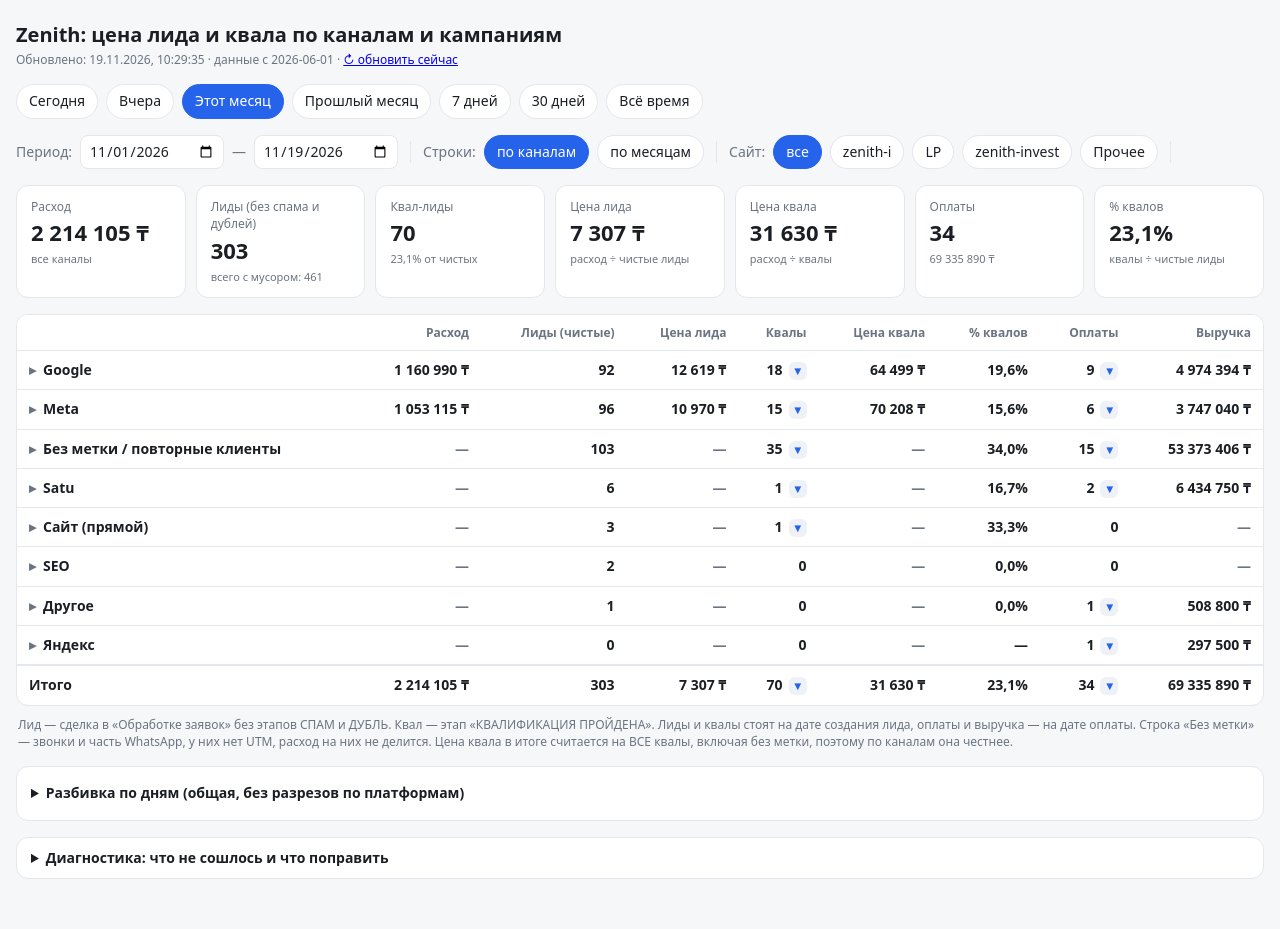
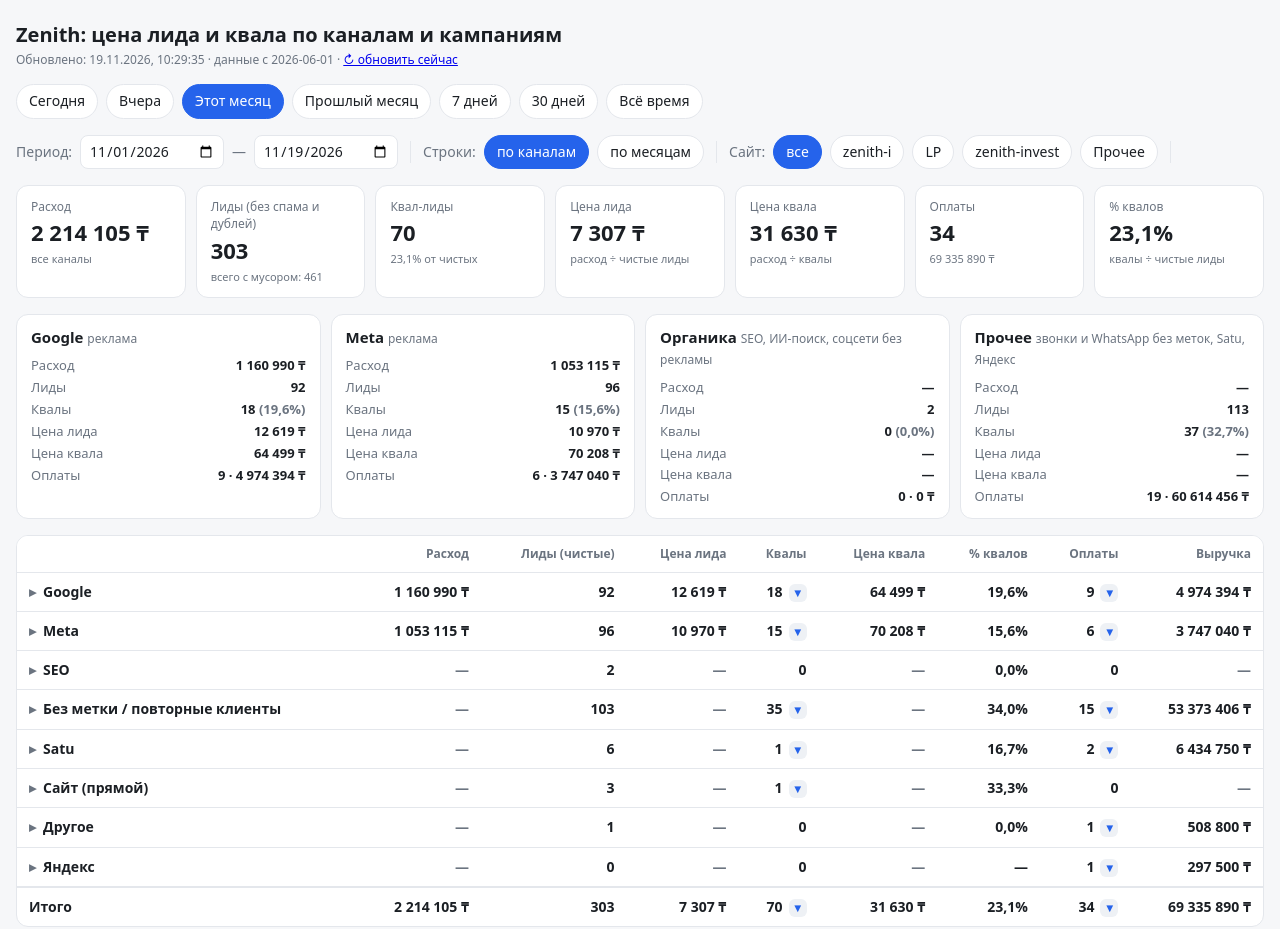
Before and after one commit to geronimoapch/zenith-analytics, a website: page index.html in a window 1280 px wide. Shown: the top 929 px of the page. Drawn offline with Linux system fonts and the light colour scheme.

Commit message:
Сводка по источникам Google / Meta / Органика / Прочее; органика по utm_medium organic/social/ai-assistant и ИИ-ассистентам
Co-Authored-By: Claude Opus 5.5 <noreply@anthropic.com>
Claude-Session: https://claude.ai/code/session_01Xa1RKCQie8cxoJ13oqUeWV

```diff
--- a/index.html
+++ b/index.html
@@ -26,6 +26,11 @@
   .bar input[type=date]{border:1px solid var(--line);background:var(--card);color:var(--ink);padding:5px 8px;border-radius:8px;font:inherit}
   .sep{width:1px;height:22px;background:var(--line);margin:0 4px}
   .kpis{display:grid;grid-template-columns:repeat(auto-fit,minmax(150px,1fr));gap:10px;margin-bottom:16px}
+  .src{display:grid;grid-template-columns:repeat(auto-fit,minmax(230px,1fr));gap:10px;margin:0 0 16px}
+  .srcc{background:var(--card);border:1px solid var(--line);border-radius:12px;padding:12px 14px}
+  .srcc h3{margin:0 0 8px;font-size:15px}
+  .srcc dl{display:grid;grid-template-columns:1fr auto;gap:3px 10px;margin:0;font-size:13px}
+  .srcc dt{color:var(--muted)} .srcc dd{margin:0;text-align:right;font-weight:600}
   .kpi{background:var(--card);border:1px solid var(--line);border-radius:12px;padding:12px 14px}
   .kpi .l{color:var(--muted);font-size:12px}
   .kpi .v{font-size:22px;font-weight:650;margin-top:2px;font-variant-numeric:tabular-nums}
@@ -92,6 +97,7 @@
   </div>
 
   <div class="kpis" id="kpis"></div>
+  <div class="src" id="sources"></div>
   <div class="tablewrap"><table id="tbl"></table></div>
   <div class="note" id="notes"></div>
   <details id="daily"><summary>Разбивка по дням (общая, без разрезов по платформам)</summary><div class="tablewrap"><table id="dtbl"></table></div></details>
@@ -208,11 +214,27 @@ function render(){  const rows = DATA.rows.filter((r) => r.d >= range.from && r.
   ];
   document.getElementById('kpis').innerHTML = k.map(([l, v, s]) => `<div class="kpi"><div class="l">${l}</div><div class="v">${v}</div><div class="s">${s}</div></div>`).join('');
 
+  // сводка по источникам: Google / Meta / Органика / Прочее
+  const SRC = (p) => p === 'SEO' ? 'Органика' : (p === 'Google' || p === 'Meta' || p === 'Органика') ? p : 'Прочее';
+  const srcMap = aggregate(rows, (r) => SRC(r.p));
+  document.getElementById('sources').innerHTML = ['Google', 'Meta', 'Органика', 'Прочее'].map((g) => {
+    const a = srcMap.get(g) || ZERO();
+    const sub = g === 'Органика' ? 'SEO, ИИ-поиск, соцсети без рекламы' : g === 'Прочее' ? 'звонки и WhatsApp без меток, Satu, Яндекс' : 'реклама';
+    return `<div class="srcc"><h3>${g} <span class="dim" style="font-weight:400;font-size:12px">${sub}</span></h3><dl>`
+      + `<dt>Расход</dt><dd>${a.sp ? money(a.sp) : '—'}</dd>`
+      + `<dt>Лиды</dt><dd>${fmt(a.cn)}</dd>`
+      + `<dt>Квалы</dt><dd>${fmt(a.q)} <span class="dim">(${pct(a.q, a.cn)})</span></dd>`
+      + `<dt>Цена лида</dt><dd>${a.sp ? money(div(a.sp, a.cn)) : '—'}</dd>`
+      + `<dt>Цена квала</dt><dd>${a.sp ? money(div(a.sp, a.q)) : '—'}</dd>`
+      + `<dt>Оплаты</dt><dd>${fmt(a.pay)} · ${money(a.rev)}</dd></dl></div>`;
+  }).join('');
+
   // таблица
   const top = group === 'platform' ? (r) => r.p : (r) => r.d.slice(0, 7);
   const sub = group === 'platform' ? (r) => r.c : (r) => r.p;
   const topMap = aggregate(rows, top);
-  const order = [...topMap.entries()].sort((a, b) => group === 'month' ? (a[0] < b[0] ? 1 : -1) : (b[1].sp - a[1].sp) || (b[1].cn - a[1].cn));
+  const PRI = {Google: 0, Meta: 1, 'Органика': 2, SEO: 2};
+  const order = [...topMap.entries()].sort((a, b) => group === 'month' ? (a[0] < b[0] ? 1 : -1) : ((PRI[a[0]] ?? 9) - (PRI[b[0]] ?? 9)) || (b[1].sp - a[1].sp) || (b[1].cn - a[1].cn));
 
   let html = '<thead><tr>' + HEAD.map((h) => `<th>${h}</th>`).join('') + '</tr></thead><tbody>';
   order.forEach(([key, a]) => {
--- a/scripts/build-data.js
+++ b/scripts/build-data.js
@@ -41,8 +41,12 @@ const month = (s) => day(s).slice(0, 7);
 function platformOf(utmSource, u) {
   const s = String(utmSource || '').trim().toLowerCase();
   if (!s) return null;
+  const med = String((u && u.medium) || '').trim().toLowerCase();
+  // органика: поиск без рекламы, ИИ-ассистенты, переходы из соцсетей без рекламы
+  if (med === 'organic' || med === 'ai-assistant' || med === 'social') return 'Органика';
+  if (/(chatgpt|gemini|perplexity|copilot|claude\.ai|deepseek)/.test(s)) return 'Органика';
   // google.com без medium/campaign/content — это органика (SEO), а не реклама
-  if (s === 'google.com' && u && !String(u.medium || '').trim() && !String(u.campaign || '').trim() && !String(u.content || '').trim()) return 'SEO';
+  if (s === 'google.com' && u && !med && !String(u.campaign || '').trim() && !String(u.content || '').trim()) return 'Органика';
   if (['meta', 'ig', 'fb', 'facebook', 'instagram', 'landing_meta'].includes(s)) return 'Meta';
   if (['google', 'google.com', 'landing_google'].includes(s)) return 'Google';
   if (['yandex', 'ya', 'yandex.kz', 'yandex.ru'].includes(s)) return 'Яндекс';
```
